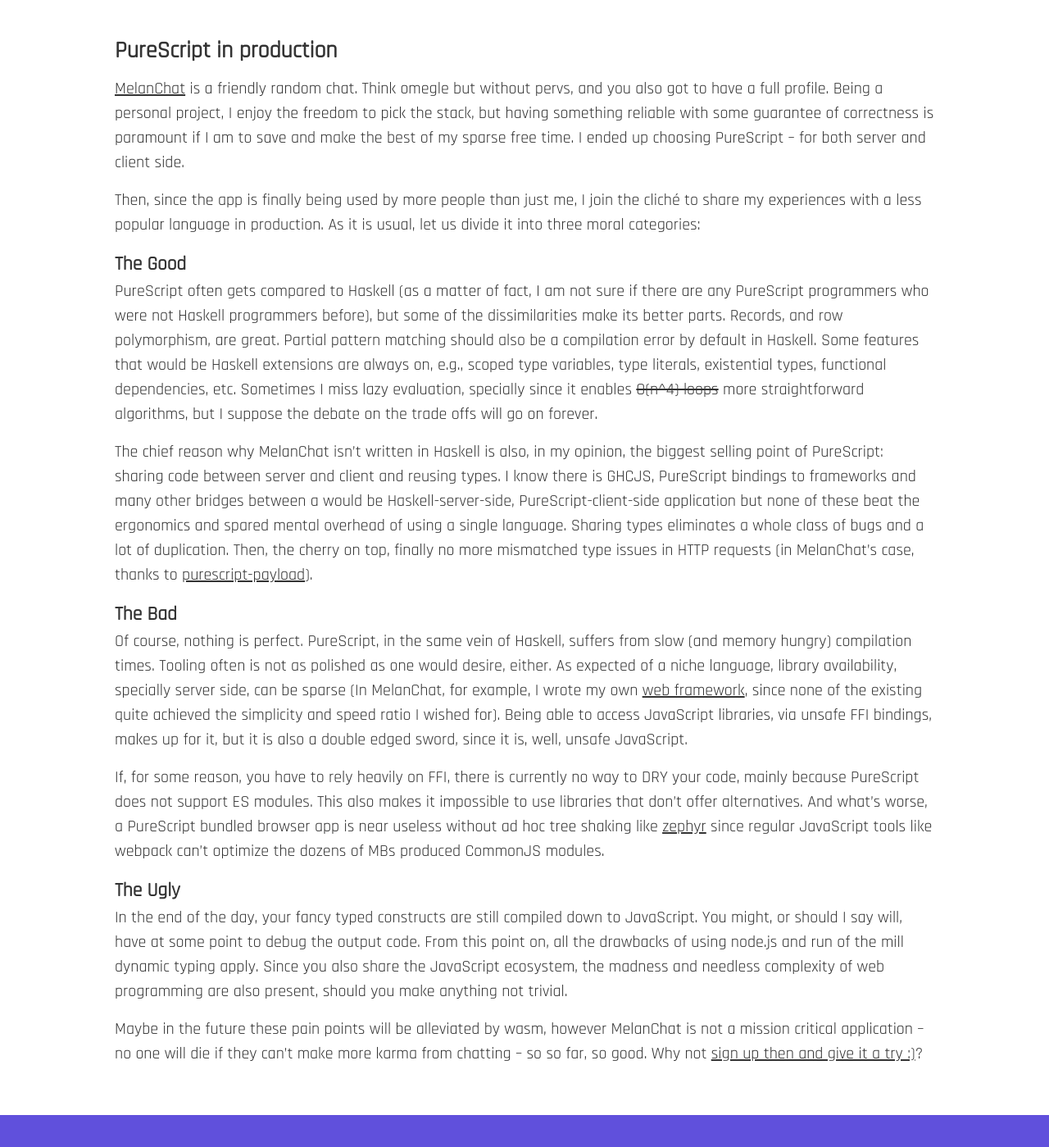
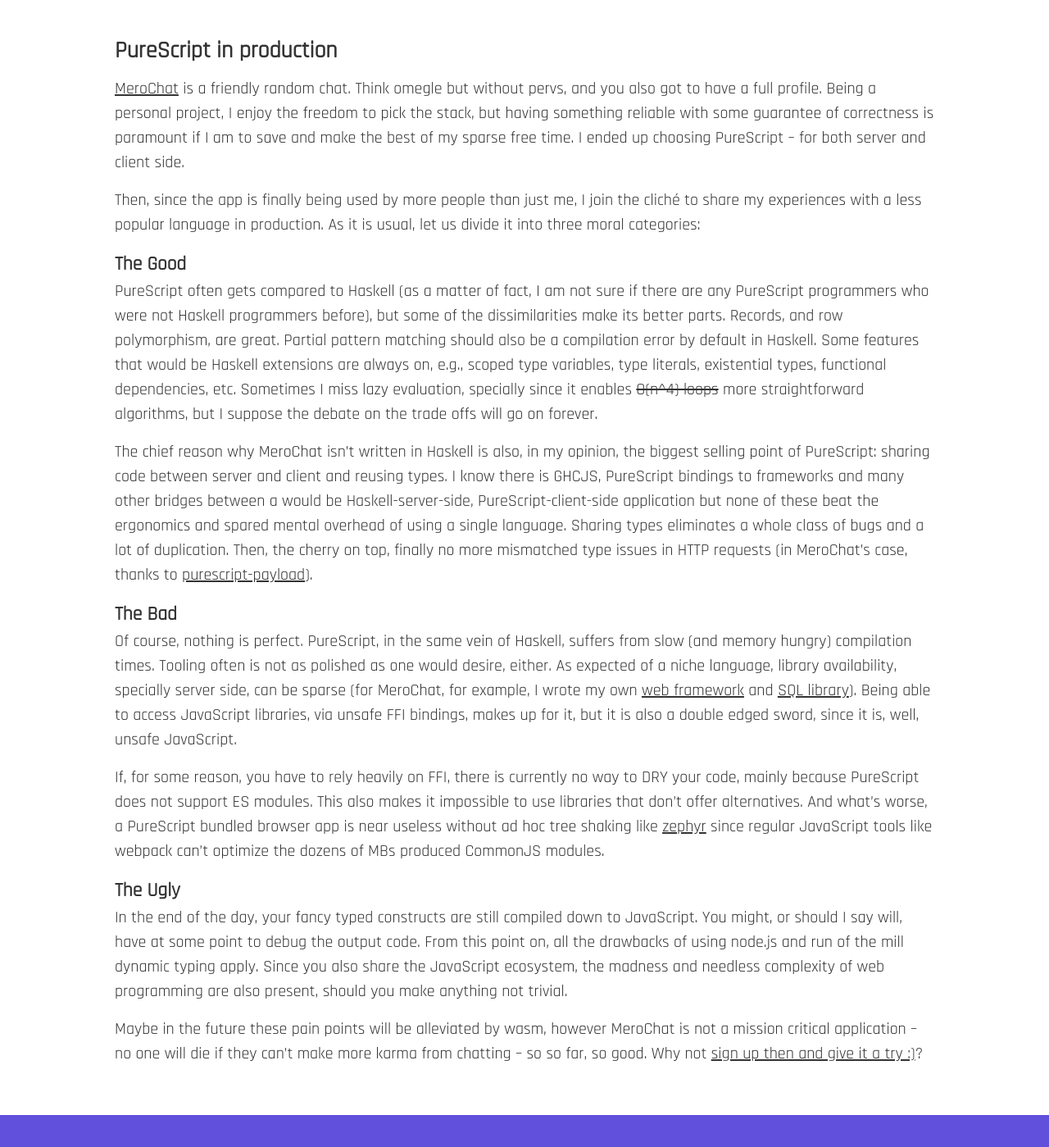
Before and after one commit to easafe/easafe.github.io, a Jekyll site: the page built from _posts/2016-08-13-purescript-melanchat-production.md, in a window 1280 px wide and 1400 px high, scrolled down 123 px. Shown: the whole window at 82% size. Built offline with Jekyll 4.4.1, drawn with Linux system fonts in a browser that asks for light colours.

Commit message:
Update 2016-08-13-purescript-melanchat-production.md

```diff
--- a/_posts/2016-08-13-purescript-melanchat-production.md
+++ b/_posts/2016-08-13-purescript-melanchat-production.md
@@ -4,7 +4,7 @@
 tags: [cs]
 ---
 
-[MelanChat](https://melan.chat) is a friendly random chat. Think omegle but without pervs, and you also got to have a full profile. Being a personal project, I enjoy the freedom to pick the stack, but having something reliable with some guarantee of correctness is paramount if I am to save and make the best of my sparse free time. I ended up choosing PureScript -- for both server and client side.
+[MeroChat](https://mero.chat) is a friendly random chat. Think omegle but without pervs, and you also got to have a full profile. Being a personal project, I enjoy the freedom to pick the stack, but having something reliable with some guarantee of correctness is paramount if I am to save and make the best of my sparse free time. I ended up choosing PureScript -- for both server and client side.
 
 Then, since the app is finally being used by more people than just me, I join the cliché to share my experiences with a less popular language in production. As it is usual, let us divide it into three moral categories:
 
@@ -12,11 +12,11 @@
 
 PureScript often gets compared to Haskell (as a matter of fact, I am not sure if there are any PureScript programmers who were not Haskell programmers before), but some of the dissimilarities make its better parts. Records, and row polymorphism, are great. Partial pattern matching should also be a compilation error by default in Haskell. Some features that would be Haskell extensions are always on, e.g., scoped type variables, type literals, existential types, functional dependencies, etc. Sometimes I miss lazy evaluation, specially since it enables ~~O(n^4) loops~~ more straightforward algorithms, but I suppose the debate on the trade offs will go on forever.
 
-The chief reason why MelanChat isn't written in Haskell is also, in my opinion, the biggest selling point of PureScript: sharing code between server and client and reusing types. I know there is GHCJS, PureScript bindings to frameworks and many other bridges between a would be Haskell-server-side, PureScript-client-side application but none of these beat the ergonomics and spared mental overhead of using a single language. Sharing types eliminates a whole class of bugs and a lot of duplication. Then, the cherry on top, finally no more mismatched type issues in HTTP requests (in MelanChat's case, thanks to [purescript-payload](https://pursuit.purescript.org/packages/purescript-payload/)).
+The chief reason why MeroChat isn't written in Haskell is also, in my opinion, the biggest selling point of PureScript: sharing code between server and client and reusing types. I know there is GHCJS, PureScript bindings to frameworks and many other bridges between a would be Haskell-server-side, PureScript-client-side application but none of these beat the ergonomics and spared mental overhead of using a single language. Sharing types eliminates a whole class of bugs and a lot of duplication. Then, the cherry on top, finally no more mismatched type issues in HTTP requests (in MeroChat's case, thanks to [purescript-payload](https://pursuit.purescript.org/packages/purescript-payload/)).
 
 ### The Bad
 
-Of course, nothing is perfect. PureScript, in the same vein of Haskell, suffers from slow (and memory hungry) compilation times. Tooling often is not as polished as one would desire, either. As expected of a niche language, library availability, specially server side, can be sparse (In MelanChat, for example, I wrote my own [web framework](https://github.com/easafe/purescript-flame), since none of the existing quite achieved the simplicity and speed ratio I wished for). Being able to access JavaScript libraries, via unsafe FFI bindings, makes up for it, but it is also a double edged sword, since it is, well, unsafe JavaScript.
+Of course, nothing is perfect. PureScript, in the same vein of Haskell, suffers from slow (and memory hungry) compilation times. Tooling often is not as polished as one would desire, either. As expected of a niche language, library availability, specially server side, can be sparse (for MeroChat, for example, I wrote my own [web framework](https://github.com/easafe/purescript-flame) and [SQL library](https://github.com/easafe/purescript-droplet)). Being able to access JavaScript libraries, via unsafe FFI bindings, makes up for it, but it is also a double edged sword, since it is, well, unsafe JavaScript.
 
 If, for some reason, you have to rely heavily on FFI, there is currently no way to DRY your code, mainly because PureScript does not support ES modules. This also makes it impossible to use libraries that don't offer alternatives. And what's worse, a PureScript bundled browser app is near useless without ad hoc tree shaking like [zephyr](https://github.com/coot/zephyr) since regular JavaScript tools like webpack can't optimize the dozens of MBs produced CommonJS modules.
 
@@ -24,4 +24,4 @@
 
 In the end of the day, your fancy typed constructs are still compiled down to JavaScript. You might, or should I say will, have at some point to debug the output code. From this point on, all the drawbacks of using node.js and run of the mill dynamic typing apply. Since you also share the JavaScript ecosystem, the madness and needless complexity of web programming are also present, should you make anything not trivial.
 
-Maybe in the future these pain points will be alleviated by wasm, however MelanChat is not a mission critical application -- no one will die if they can't make more karma from chatting -- so so far, so good. Why not [sign up then and give it a try :)](https://melan.chat)?
+Maybe in the future these pain points will be alleviated by wasm, however MeroChat is not a mission critical application -- no one will die if they can't make more karma from chatting -- so so far, so good. Why not [sign up then and give it a try :)](https://mero.chat)?
```
